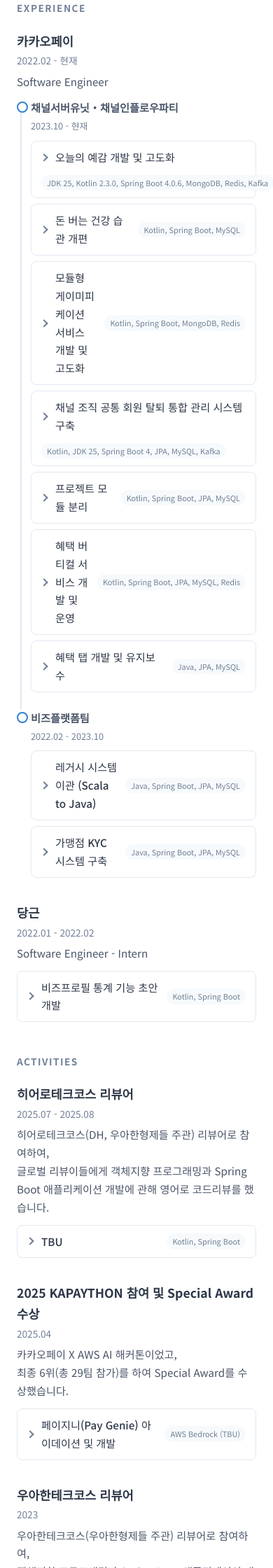
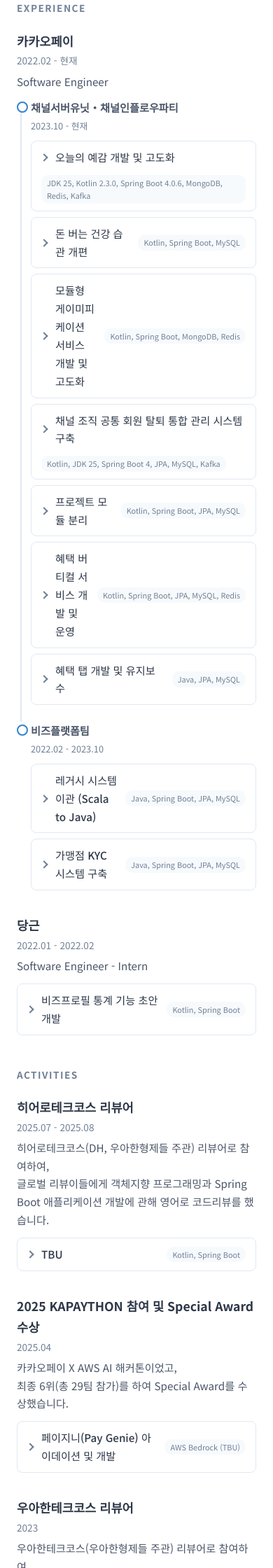
Before and after one commit to da-nyee/da-nyee, a Jekyll site: the page built from docs/index.html, in a window 390 px wide. Shown: the part 660-2900 px from the top of the page at 70% size. Built offline with Jekyll 4.4.1, drawn with Linux system fonts in a browser that asks for light colours.

Commit message:
refactor: update project tech badge

```diff
--- a/docs/assets/css/style.css
+++ b/docs/assets/css/style.css
@@ -474,6 +474,12 @@
     padding: 10px 14px;
   }
 
+  .project__tech {
+    white-space: normal;
+    max-width: 100%;
+    border-radius: 10px;
+  }
+
   .project__content {
     padding-left: 14px;
   }
```
